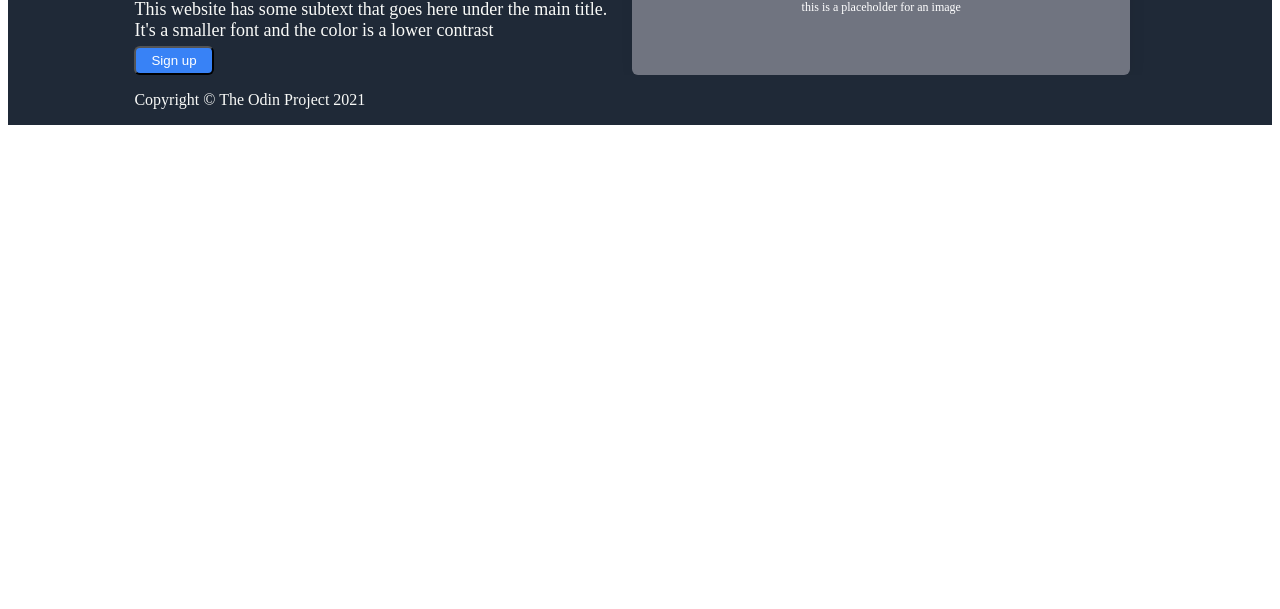
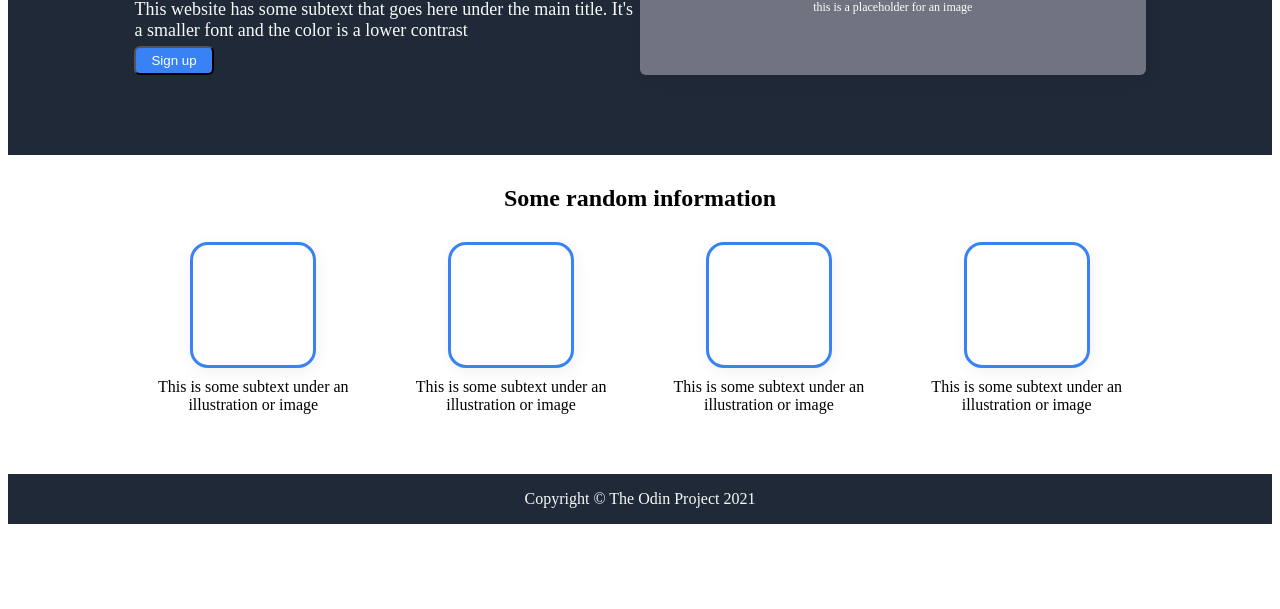
Before and after one commit to SuperPoweredGames/TOP-Landing-Page, a plain HTML site: page index.html in a window 1280 px wide. Shown: the part 191-800 px from the top of the page. Drawn offline with Linux system fonts and the light colour scheme.

Commit message:
Section 2 completed

```diff
--- a/index.html
+++ b/index.html
@@ -47,11 +47,26 @@
         <div class="left-column"></div>
 
         <div class="central-column">
-            <div class="title">
-
+            <div id="middle" class="title">
+                Some random information
             </div>
-            <div class="photos">
-
+            <div class="photos-container">
+                <div class="subcontainer">
+                    <div class="photo"></div>
+                    <div class="photo-text"> This is some subtext under an illustration or image</div>
+                </div>
+                <div class="subcontainer">
+                    <div class="photo"></div>
+                    <div class="photo-text"> This is some subtext under an illustration or image</div>
+                </div>
+                <div class="subcontainer">
+                    <div class="photo"></div>
+                    <div class="photo-text"> This is some subtext under an illustration or image</div>
+                </div>
+                <div class="subcontainer">
+                    <div class="photo"></div>
+                    <div class="photo-text"> This is some subtext under an illustration or image</div>
+                </div>
             </div>
         </div>
 
--- a/style.css
+++ b/style.css
@@ -13,6 +13,7 @@ body {
 .central-column {
     display: flex;
     flex-direction: column;
+    flex: 1 1 auto;
 }
 
 /* SECTION 1 OF WEBSITE */
@@ -58,13 +59,14 @@ body {
     display: flex;
     justify-content:space-evenly;
     align-content: center;
-
+    margin-bottom: 80px;
 }
 
 .sign-up {
     flex: 1;
     display: flex;
     flex-direction: column;
+
 }
 
 .sign-up-title {
@@ -97,9 +99,8 @@ body {
     box-shadow: 2px 4px 16px rgba(0,0,0,.06);
     border-radius: 6px;
     text-align: center;
-    /*width: max-content;*/
 
-    flex: 1;
+    flex: 1 1;
     display: flex;
     justify-content: center;
     align-items: center;
@@ -107,12 +108,57 @@ body {
 
 /* SECTION 2 OF WEBSITE */
 
+.information {
+    flex: 1 1 auto;
+    display: flex;
+    justify-content: space-between;
+}
+
+#middle {
+
+    display: flex;
+    padding: 30px;
+    justify-content: center;
+}
+
+.photos-container {
+    display: flex;
+    justify-content: space-evenly;
+    gap: 20px;
+    margin-bottom: 60px;
+}
+
+.subcontainer {
+    display: flex;
+    flex-direction: column;
+    justify-content: center;
+    align-items: center;
+}
+
+.photo {
+    display: flex;
+    margin-bottom: 10px;
+
+    background-color: rgb(255, 255, 255);
+    box-shadow: 2px 4px 16px rgba(0,0,0,.06);
+    border-radius: 18px;
+    border-style: solid;
+    border-color: #3882f6;
+    height: 120px;
+    width: 120px;
+}
+
+.photo-text {
+    text-align: center;
+    text-wrap: pretty;
+}
+
 /* SECTION 3 OF WEBSITE */
 
 /* SECTION 4 OF WEBSITE */
 
 .footer {
-
+    text-align: center;
 }
 
 /* MISC WEBSITE ITEMS */
```
